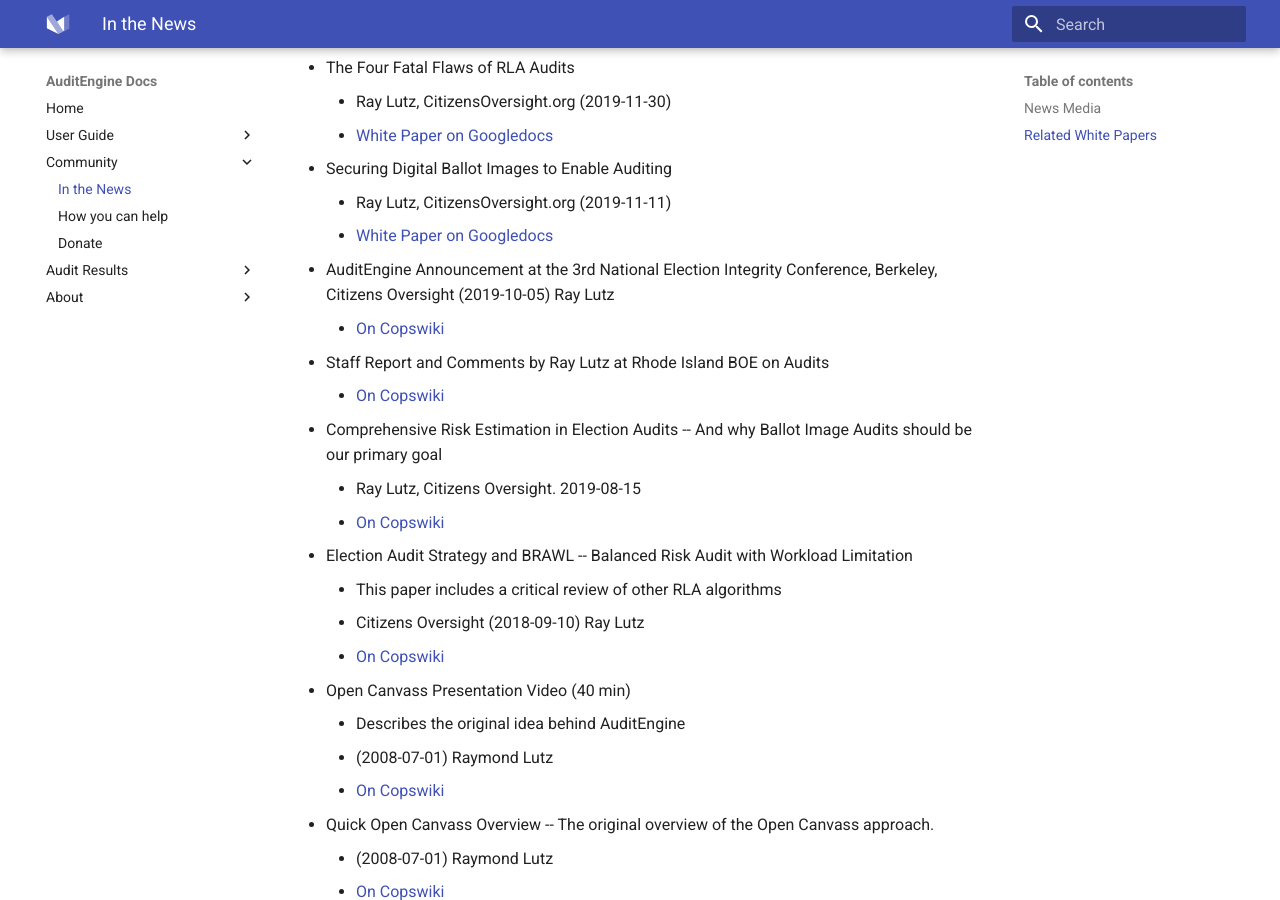
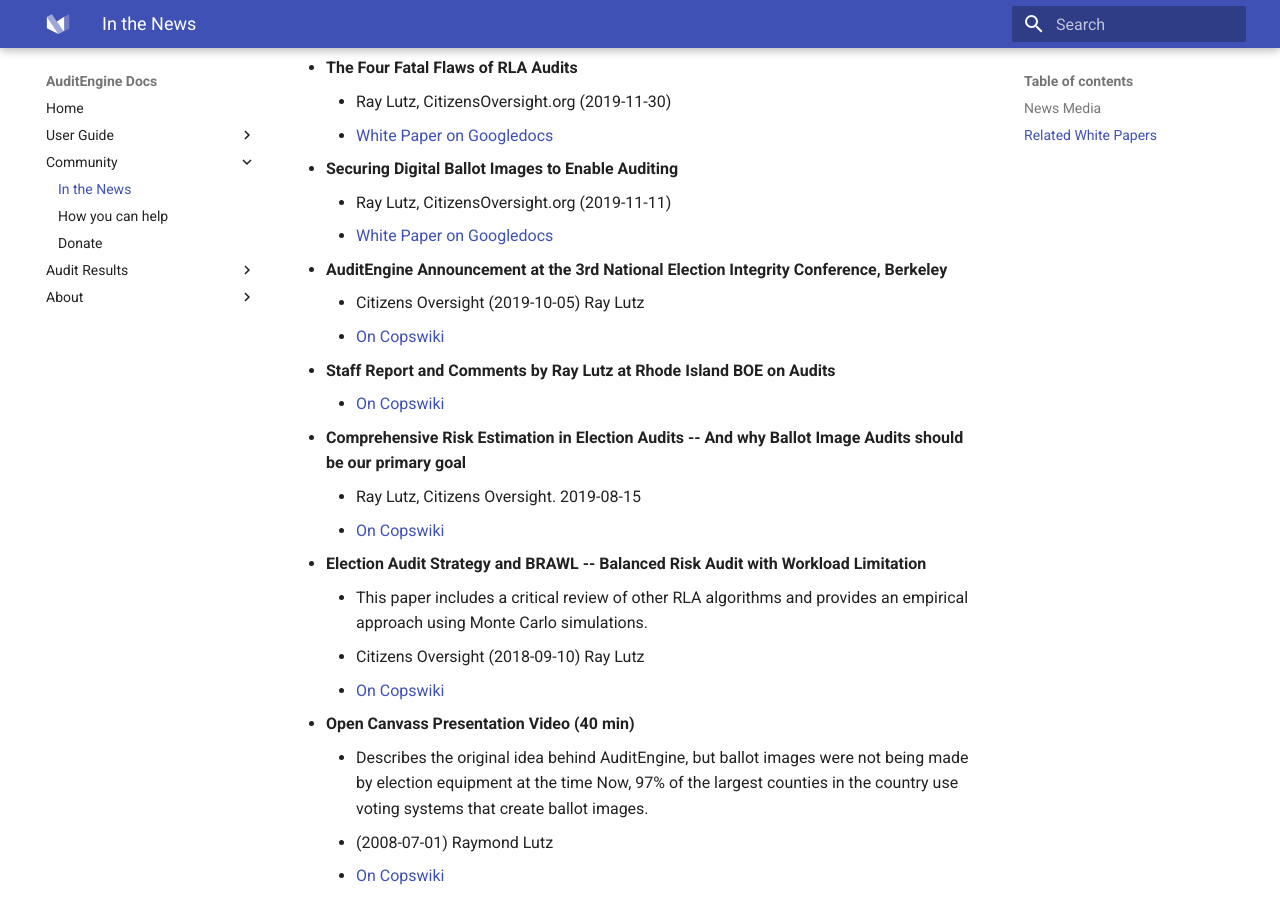
Before and after one commit to raylutz/audit-engine-docsite, an MkDocs documentation site: the page built from docs/community/in_the_news.md, in a window 1280 px wide and 900 px high, scrolled down 711 px. Built offline with MkDocs 1.6.1 and Material for MkDocs 9.7.7, drawn with Linux system fonts in a browser that asks for light colours; some of the changed text lies outside the part shown.

Commit message:
Update in_the_news.md

```diff
--- a/docs/community/in_the_news.md
+++ b/docs/community/in_the_news.md
@@ -2,53 +2,55 @@
 
 ## News Media
 
-- Ballot auditor: Volusia County supervisor of elections did a good job
+- **Ballot auditor: Volusia County supervisor of elections did a good job**
     - Noah Hertz, West Volusia Beacon (2021-08-28)
     - [Article in West Volusia Beacon](https://beacononlinenews.com/2021/08/28/ballot-auditor-volusia-county-supervisor-of-elections-did-a-good-job/)
-    -- [Backup copy](https://copswiki.org/Common/M1979)
+    -- [Backup copy on Copswiki](https://copswiki.org/Common/M1979)
 
-- "Another election audit coming? Arizona Senate considers using new technology for digital recount"
+- **"Another election audit coming? Arizona Senate considers using new technology for digital recount"**
     - Jen Fifield and Robert Anglen, Arizona Republic (2021-05-28)
     - [Article in Arizona Republic](https://www.azcentral.com/story/news/politics/elections/2021/05/28/arizona-senate-considers-using-new-technology-2nd-audit-maricopa-county-election/7478902002/)
 
 ## Related White Papers
 
-- Critical Review of the paper 'Unclear Ballot'
+- **Critical Review of the paper 'Unclear Ballot'**
     - Edited by Ray Lutz, CitizensOversight.org (2021-07-22)
     - [White Paper on Googledocs](https://docs.google.com/document/d/1NudWuO7pD2vU_zQZaYq9-eus6ugaEHqLa688bnZF444/edit?usp=sharing)
 
-- Ballot Images: Essential or Worthless?
+- **Ballot Images: Essential or Worthless?**
     - Ray Lutz, CitizensOversight.org (2021-04-13)
     - [White Paper on Googledocs](https://docs.google.com/document/d/19Q_yIb4fG62Ri9ZMmvsWcHsEMdoVqo76_Iyr7MbfWCM/edit?usp=sharing)
 
-- The Four Fatal Flaws of RLA Audits
+- **The Four Fatal Flaws of RLA Audits**
     - Ray Lutz, CitizensOversight.org (2019-11-30)
     - [White Paper on Googledocs](https://docs.google.com/document/d/1k5XbCLMGq4-TsDlc5CfoVouhI1v1QrAzOMN0r7hgTD0/edit?usp=sharing)
 
-- Securing Digital Ballot Images to Enable Auditing
+- **Securing Digital Ballot Images to Enable Auditing**
     - Ray Lutz, CitizensOversight.org (2019-11-11)
     - [White Paper on Googledocs](https://docs.google.com/document/d/1tBS1VBjPINbVhsP4GvlxNCHKJSILmwWsExVJJ0CmQ6U/edit?usp=sharing)
 
-- AuditEngine Announcement at the 3rd National Election Integrity Conference, Berkeley, Citizens Oversight (2019-10-05) Ray Lutz
+- **AuditEngine Announcement at the 3rd National Election Integrity Conference, Berkeley**
+    - Citizens Oversight (2019-10-05) Ray Lutz
     - [On Copswiki](https://copswiki.org/Common/M1928)
 
-- Staff Report and Comments by Ray Lutz at Rhode Island BOE on Audits
+- **Staff Report and Comments by Ray Lutz at Rhode Island BOE on Audits**
     - [On Copswiki](https://copswiki.org/Common/M1926)
 
-- Comprehensive Risk Estimation in Election Audits -- And why Ballot Image Audits should be our primary goal
+- **Comprehensive Risk Estimation in Election Audits -- And why Ballot Image Audits should be our primary goal**
     - Ray Lutz, Citizens Oversight. 2019-08-15
     - [On Copswiki](https://www.copswiki.org/Common/M1913)
 
-- Election Audit Strategy and BRAWL -- Balanced Risk Audit with Workload Limitation
-    - This paper includes a critical review of other RLA algorithms
+- **Election Audit Strategy and BRAWL -- Balanced Risk Audit with Workload Limitation**
+    - This paper includes a critical review of other RLA algorithms and provides an empirical approach using Monte Carlo simulations.
     - Citizens Oversight (2018-09-10) Ray Lutz
     - [On Copswiki](https://copswiki.org/Common/M1879)
 
-- Open Canvass Presentation Video (40 min)
-    - Describes the original idea behind AuditEngine
+- **Open Canvass Presentation Video (40 min)**
+    - Describes the original idea behind AuditEngine, but ballot images were not being made by election equipment at the time
+      Now, 97% of the largest counties in the country use voting systems that create ballot images.
     - (2008-07-01) Raymond Lutz
     - [On Copswiki](https://copswiki.org/Common/M546)
 
-- Quick Open Canvass Overview -- The original overview of the Open Canvass approach.
+- **Quick Open Canvass Overview -- The original overview of the Open Canvass approach.**
     - (2008-07-01) Raymond Lutz
     - [On Copswiki](https://copswiki.org/Common/QuickOpenCanvassOverview)
```
